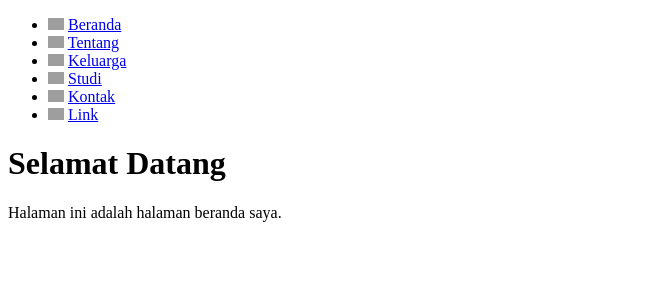
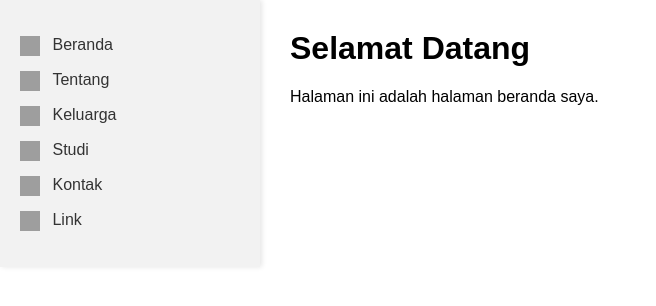
Before and after one commit to rizkybagus381/latihan-index, a plain HTML site: page index.html in a window 1280 px wide. Shown: the whole page, without its empty margins (0-656 px from the left). Drawn offline with Linux system fonts and the light colour scheme; grey boxes are pictures that could not be loaded.

Commit message:
Add files via upload

```diff
--- a/index.html
+++ b/index.html
@@ -2,20 +2,79 @@
 <html>
 <head>
   <title>Website Saya</title>
+  <style>
+    body {
+      font-family: Arial, sans-serif;
+      margin: 0;
+      padding: 0;
+    }
+
+    .container {
+      display: flex;
+    }
+
+    .sidebar {
+      width: 220px;
+      background-color: #f2f2f2;
+      padding: 20px;
+      box-shadow: 2px 0 5px rgba(0,0,0,0.1);
+    }
+
+    .sidebar ul {
+      list-style-type: none;
+      padding: 0;
+    }
+
+    .sidebar li {
+      margin: 15px 0;
+    }
+
+    .sidebar li img {
+      vertical-align: middle;
+      margin-right: 8px;
+      width: 20px;
+      height: 20px;
+    }
+
+    .sidebar li a {
+      text-decoration: none;
+      color: #333;
+      font-size: 16px;
+    }
+
+    .sidebar li a:hover {
+      color: #007BFF;
+    }
+
+    .content {
+      flex: 1;
+      padding: 30px;
+    }
+
+    .content h1 {
+      margin-top: 0;
+    }
+  </style>
 </head>
 <body>
 
-  <ul>
-    <li><img src="https://icons.iconarchive.com/icons/flaticonmaker/flat-style/256/house-icon.png" width="16"> <a href="index.html">Beranda</a></li>
-    <li><img src="https://icons.iconarchive.com/icons/aha-soft/people/256/user-info-icon.png" width="16"> <a href="tentang.html">Tentang</a></li>
-    <li><img src="https://icons.iconarchive.com/icons/custom-icon-design/flatastic-7/256/Family-icon.png" width="16"> <a href="keluarga.html">Keluarga</a></li>
-    <li><img src="https://icons.iconarchive.com/icons/icons-land/flat-emoticons/256/Study-icon.png" width="16"> <a href="studi.html">Studi</a></li>
-    <li><img src="https://icons.iconarchive.com/icons/dtafalonso/ios7-desktop/256/Folder-Contacts-icon.png" width="16"> <a href="kontak.html">Kontak</a></li>
-    <li><img src="https://icons.iconarchive.com/icons/google/noto-emoji-objects/256/62976-link-icon.png" width="16"> <a href="https://rizkybagus381.github.io/FORTOFOLIO-RISKI-DIGITAL-CV/">Link</a></li>
-  </ul>
+  <div class="container">
+    <div class="sidebar">
+      <ul>
+        <li><img src="https://icons.iconarchive.com/icons/flaticonmaker/flat-style/256/house-icon.png"> <a href="index.html">Beranda</a></li>
+        <li><img src="https://icons.iconarchive.com/icons/aha-soft/people/256/user-info-icon.png"> <a href="tentang.html">Tentang</a></li>
+        <li><img src="https://icons.iconarchive.com/icons/custom-icon-design/flatastic-7/256/Family-icon.png"> <a href="keluarga.html">Keluarga</a></li>
+        <li><img src="https://icons.iconarchive.com/icons/icons-land/flat-emoticons/256/Study-icon.png"> <a href="studi.html">Studi</a></li>
+        <li><img src="https://icons.iconarchive.com/icons/dtafalonso/ios7-desktop/256/Folder-Contacts-icon.png"> <a href="kontak.html">Kontak</a></li>
+        <li><img src="https://icons.iconarchive.com/icons/google/noto-emoji-objects/256/62976-link-icon.png"> <a href="https://rizkybagus381.github.io/FORTOFOLIO-RISKI-DIGITAL-CV/">Link</a></li>
+      </ul>
+    </div>
 
-  <h1>Selamat Datang</h1>
-  <p>Halaman ini adalah halaman beranda saya.</p>
+    <div class="content">
+      <h1>Selamat Datang</h1>
+      <p>Halaman ini adalah halaman beranda saya.</p>
+    </div>
+  </div>
 
 </body>
 </html>
```
